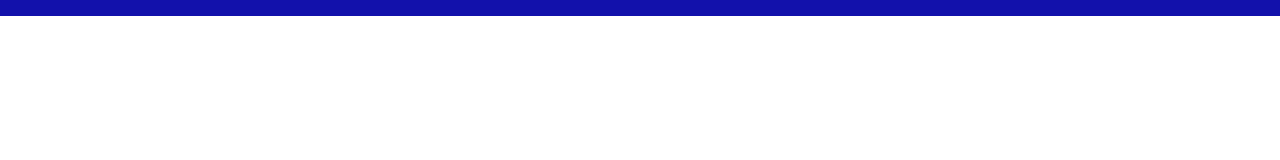
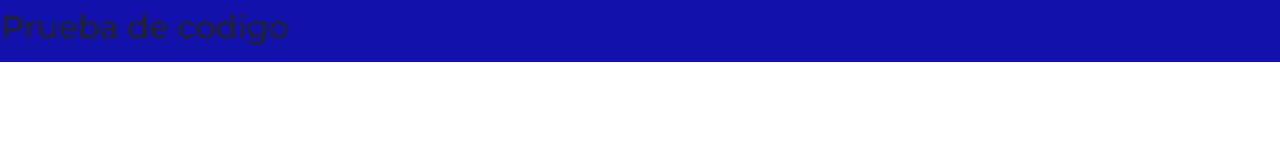
Before and after one commit to Gama2176/EuroCenter_P, a plain HTML site: page index.html in a window 1280 px wide. Drawn offline with nearby package versions, Linux system fonts and the light colour scheme.

Commit message:
Prueba de datos

```diff
--- a/index.html
+++ b/index.html
@@ -27,6 +27,7 @@
 
     <!-- Header - EuroCentro -->
     <section class="navbar">
+        <h2> Prueba de codigo </h2>
 
     </section>
 
```
